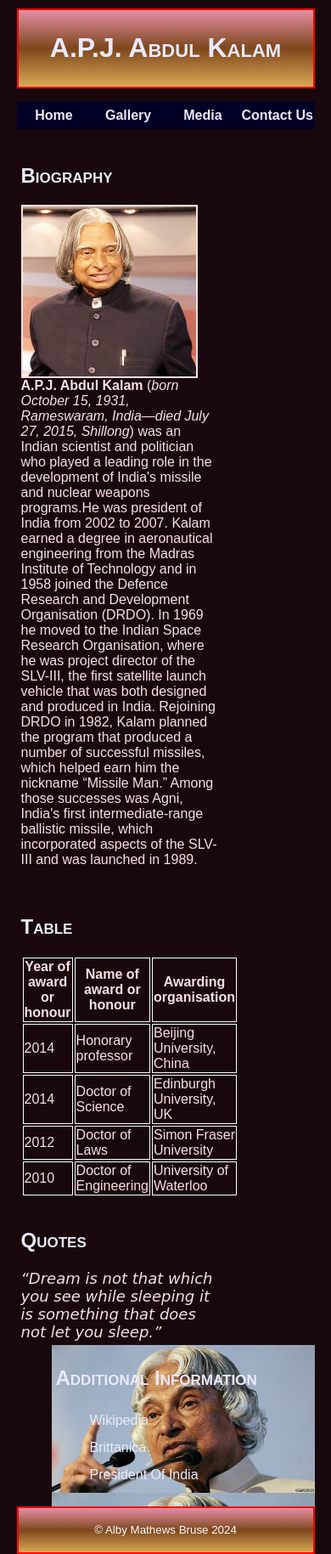
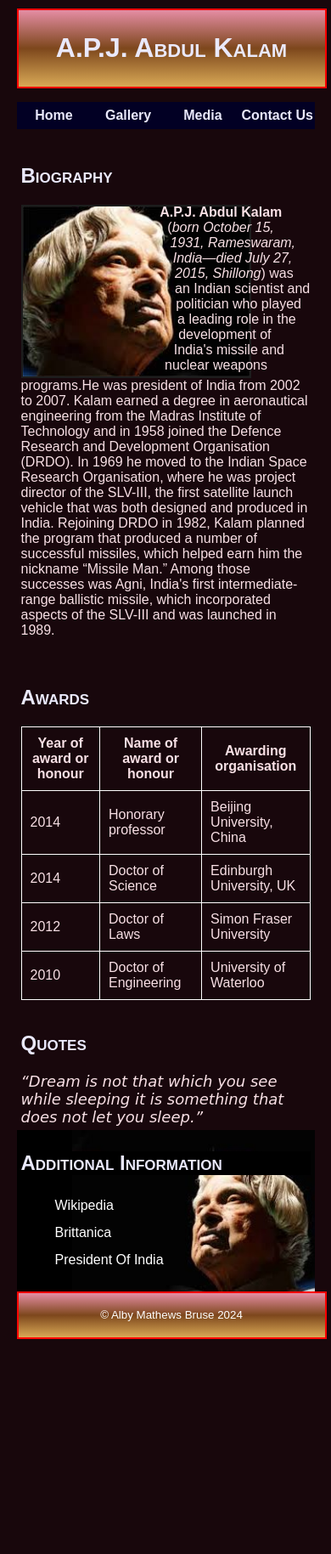
Before and after one commit to albymbruse/assignment1, a plain HTML site: page index.html in a window 390 px wide. Shown: the whole page at 85% size. After the commit the page ends 1586 px from the top, so only its background shows below. Drawn offline with Linux system fonts and the light colour scheme.

Commit message:
assignment 2

```diff
--- a/css/main.css
+++ b/css/main.css
@@ -2,22 +2,26 @@
 * Alby Mathews Bruse
 * Student No : 8980406
 */
+html{
+    font: 1rem;
+}
 
 body {
+    display: flex;
+    flex-direction: column;
     width: 90%;
-    max-width: 90%;
     margin: auto;
     font: 1rem Arial;
     color: #f8e0e5;
-    padding: 10px;
+    padding: 0.625rem;
     background-color: #18070c;
 }
 
 .headfoot {
     border: 2px red solid;
-    padding: 5px;
+    padding: 0.313rem;
+    width: 100%;
     margin: auto;
-    clear: both;
     text-align: center;
     background-image: Linear-gradient(#e58da4, #7d471c,#d9a956);
 }
@@ -32,31 +36,41 @@ footer p {
     color: rgb(255, 255, 255);
 }
 
-aside {
-    float: right;
-    width: 300px;
-    padding: 5px;
-    margin: auto;
-    background-image: url("../images/APJ\ Abdul\ Kalam2.jpg");
-    background-size:contain;
+.mainbody{
+    display: flex;
+    flex-direction: row;
+    flex-wrap: nowrap;
+    justify-content: space-between;
+    align-items: stretch;
+    width: 100%;
 }
 
+
 main {
-    float: left;
-    width: 67%;
-    padding: 5px;
-    margin: auto;
+    flex: 2 1 70%;
+    padding: 0.313rem;
 }
+
+aside {
+    flex: 1 1 30%;
+    padding: 0.313rem;
+    background-color: black;
+    background-image: url("../images/aside2.jpg");
+    background-position:auto;
+}
+
+
 
 main p{
     display: inline;
 }
+
 .mainimg {
     height: 200px;
     width: auto;
     float: left;
-    border: 2px solid ;
-    shape-outside: polygon(-0.23% -0.27%, 100.41% -0.03%, 99.46% 100.19%, 0.38% 99.25%);
+    border: 2px solid #1d1d1d;
+    shape-outside: polygon(-0.23% -0.27%, 50.78% 0.8%, 62.94% 10.92%, 64.53% 23.58%, 66.99% 41.63%, 66.93% 54.65%, 68.51% 76.28%, 61.25% 87.65%, 54.67% 96.39%, 99.46% 100.19%, 0.38% 99.25%);
 }
 
 figcaption {
@@ -77,14 +91,19 @@ ul li {
 
 ul>li>a {
     text-decoration: none;
-    color: #eae9fc;
+    color: #ffffff;
+}
+
+aside h2{
+    background-color: #000000;
 }
 
 aside a:hover {
-    padding: 10px;
-    color: red;
+    padding: 0.625rem;
+    background-color: #3a31d8;
+    color: #020024;
+    font-weight: bold;
     border-radius: 10px;
-    background-color: #eae9fc;
 }
 
 .navigation {
@@ -112,22 +131,22 @@ aside a:hover {
     background-color: #3a31d8;
     color: #020024;
 }
+
 .mediacontainer{
-    padding-left: 150px;
-    padding-bottom: 20px;
-    height: 422px;
-    width: 750px;
+    padding-bottom: 1.2rem;
+    height: 32vw;
+    width: 100%;
 }
 
 .imagegrid{
     display: grid;
-    grid-template-columns: auto auto auto;
+    grid-template-columns: repeat(3, 1fr);
+    width: 100%;
 }
 
 .imagegrid img{
-    height: 250px;
-    width: 250px;
-    object-fit: cover;
+    height: 16rem;
+    width: 16rem;
     clip-path: polygon(5.6% 3.6%, 39.69% -0.69%, 94% 8.6%, 100.28% 32.97%, 98% 99%, 38.46% 90.09%, 3% 93%, -1.33% 20.57%);
 }
 
@@ -140,6 +159,71 @@ select, option,textarea{
     height: 2em;
 }
 
-th,td {
+table, th,td {
     border: 1px solid white;
+    padding: 0.625rem;
 }
+
+table{
+    border-collapse: collapse;
+}
+
+
+@media (max-width: 800px) {
+
+    .mainbody{
+        flex-wrap: wrap;
+    }
+
+    aside{
+        background-image: url("../images/kalamaside.jpeg");
+        background-size:contain;
+        background-repeat: no-repeat;
+        background-position:right;
+    }
+
+    .mediacontainer{
+        height: 64vw;
+    }
+
+    input[type=text],
+input[type=email],
+input[type=submit],
+select, option,textarea{
+        width: 100%;
+    }
+}
+
+
+
+@media (max-width: 600px) {
+    body{
+        font: 0.7rem;
+    }
+
+    .mainbody{
+        flex-wrap: wrap;
+    }
+
+    .imagegrid{
+        grid-template-columns: repeat(2, 1fr);
+    }
+
+    aside{
+        background-image: url("../images/kalamaside.jpeg");
+        background-size:contain;
+        background-repeat: no-repeat;
+        background-position:right;
+    }
+
+    .mediacontainer{
+        height: 64vw;
+    }
+
+    input[type=text],
+input[type=email],
+input[type=submit],
+select, option,textarea{
+        width: 100%;
+    }
+}
--- a/index.html
+++ b/index.html
@@ -22,16 +22,17 @@
         <a href="contact.html">Contact Us</a>
 
     </nav>
+    <section class="mainbody">
         <main>
-        <section>
             <h2>Biography</h2>
-            <img class=mainimg src="images/APJ Abdul Kalam 1.png" alt="Abdul Kalam smiling">
+            <section class="bio">
+                <img class=mainimg src="images/kalambio.jpeg" alt="Abdul Kalam smiling">
                 <p><strong>A.P.J. Abdul Kalam</strong> (<em>born October 15, 1931, Rameswaram, India—died July 27, 2015, Shillong</em>) was an Indian scientist and politician who played a leading role in the development of India's missile and nuclear weapons programs.He was president of India from 2002 to 2007. Kalam earned a degree in aeronautical engineering from the Madras Institute of Technology and in 1958 joined the Defence Research and Development Organisation (DRDO). In 1969 he moved to the Indian Space Research Organisation, where he was project director of the SLV-III, the first satellite launch vehicle that was both designed and produced in India. Rejoining DRDO in 1982, Kalam planned the program that produced a number of successful missiles, which helped earn him the nickname “Missile Man.” Among those successes was Agni, India's first intermediate-range ballistic missile, which incorporated aspects of the SLV-III and was launched in 1989.</p>
             </section>
             <br>
             <br>
             <section>
-            <h2>Table</h2>
+                <h2>Awards</h2>
                 <table>
                     <thead>
                         <tr>
@@ -80,6 +81,7 @@
                 <li><a href="https://www.presidentofindia.gov.in/abdulkalam/" target="_blank">President Of India</a></li>
             </ul>
         </aside>
+    </section>
     <footer class="headfoot">
         <p>&copy Alby Mathews Bruse 2024</p>
     </footer>
```
Also changed, not shown: contact.html (+2 -0 lines), gallery.html (+2 -0 lines), media.html (+4 -2 lines), images/aside2.jpg (added), images/kalamaside.jpeg (added), images/kalambio.jpeg (added). Lines whose indentation alone changed are shown as unchanged.
